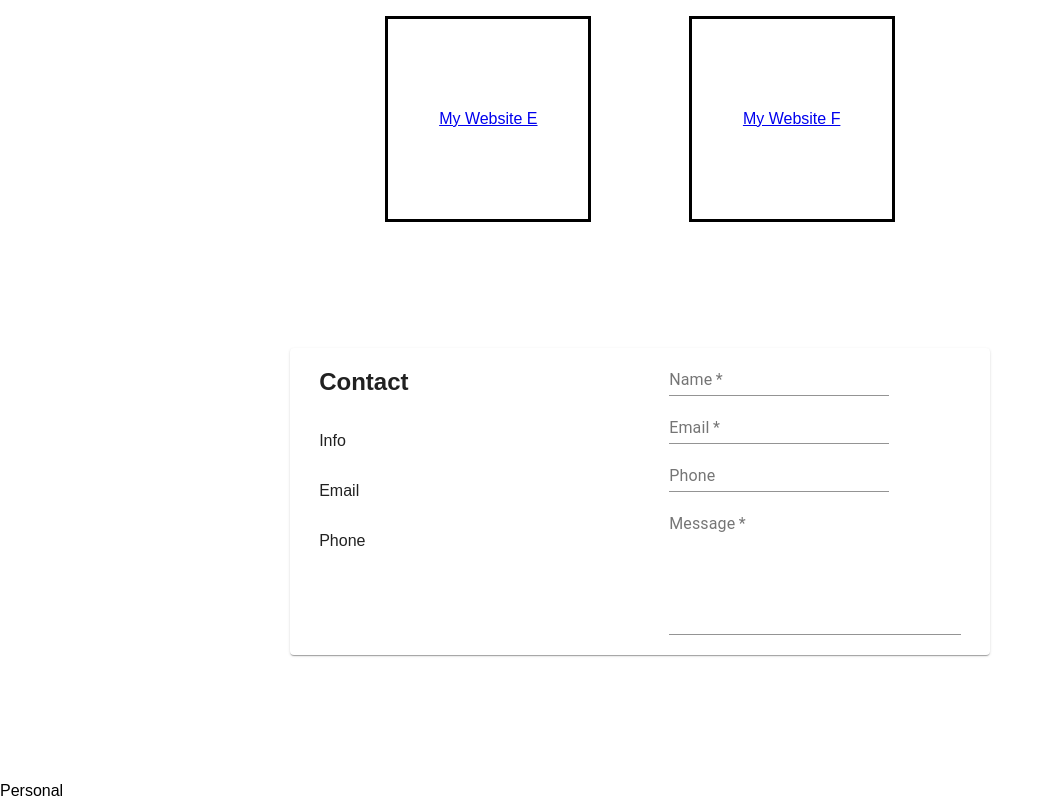
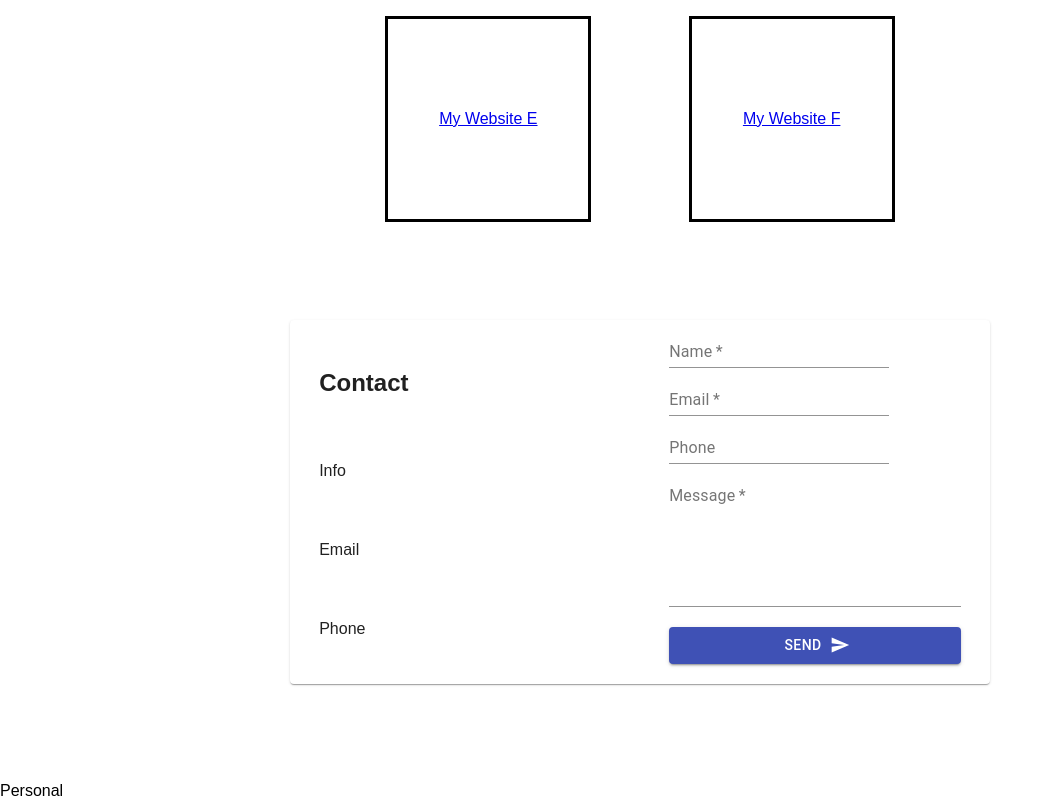
Before and after one commit to TandyN/my-website, a React app: page / in a window 1280 px wide. Shown: the part 2528-3328 px from the top of the page, without its empty margins (0-1053 px from the left). Built offline with nearby package versions, Linux system fonts and the light colour scheme.

Commit message:
Adjust alignment in ContactBox and add send button

```diff
--- a/src/components/SectionContact/ContactInfo.jsx
+++ b/src/components/SectionContact/ContactInfo.jsx
@@ -1,7 +1,16 @@
 import React from 'react';
 import Grid from '@material-ui/core/Grid';
+import { makeStyles } from '@material-ui/core/styles';
+
+const styledContactBoxWrapper = makeStyles({
+  root: {
+    height: '100%',
+  }
+});
 
 const ContactInfo = () => {
+  const styledContactBoxWrapperClass = styledContactBoxWrapper();
+
   return (
     <Grid
       item
@@ -9,7 +18,9 @@ const ContactInfo = () => {
     >
       <Grid
         container
+        justify="space-evenly"
         direction="column"
+        className={styledContactBoxWrapperClass.root}
       >
         <h2>Contact</h2>
         <p>Info</p>
--- a/src/components/SectionContact/ContactTextFields.jsx
+++ b/src/components/SectionContact/ContactTextFields.jsx
@@ -2,6 +2,8 @@ import React from 'react';
 import Grid from '@material-ui/core/Grid';
 import { makeStyles } from '@material-ui/core/styles';
 import TextField from '@material-ui/core/TextField';
+import Button from '@material-ui/core/Button';
+import SendIcon from '@material-ui/icons/Send';
 
 const styledMessageField = makeStyles({
   root: {
@@ -28,6 +30,14 @@ const ContactTextFields = () => {
         rows={6}
         className={styledMessageFieldClass.root}
       />
+      <Button
+        variant="contained"
+        color="primary"
+        endIcon={<SendIcon />}
+        className={styledMessageFieldClass.root}
+      >
+        Send
+      </Button>
     </Grid>
   )
 }
```
